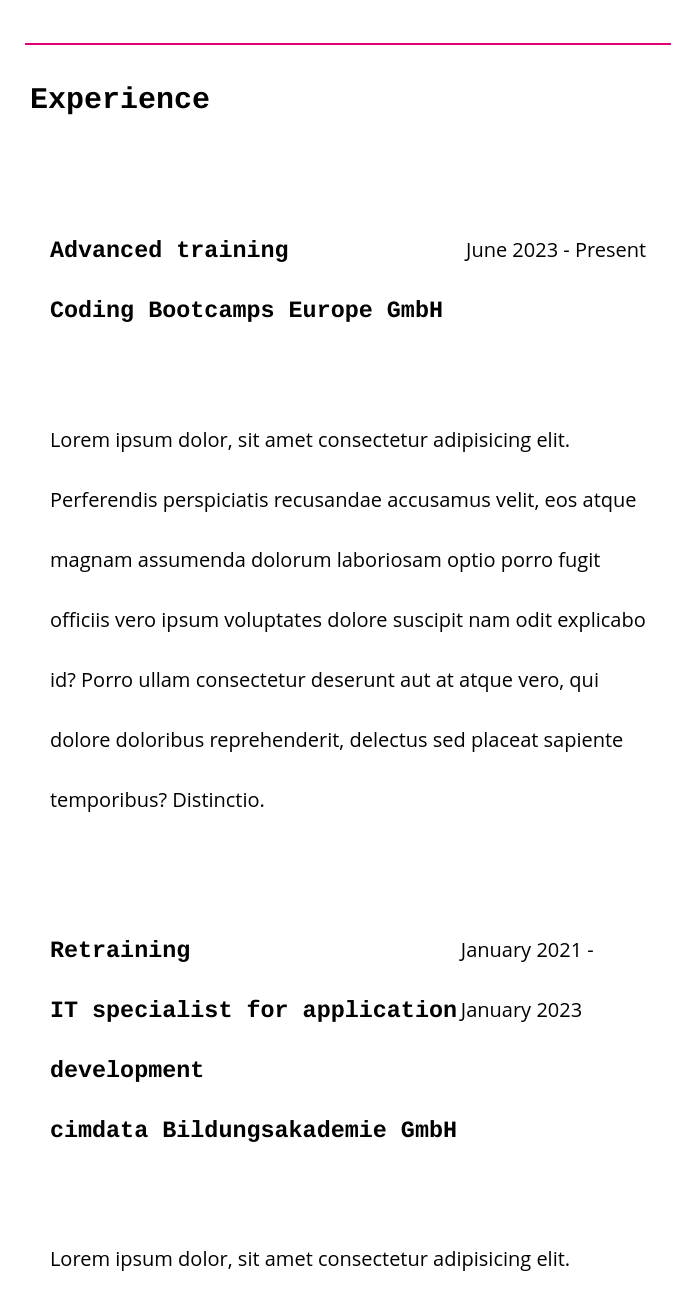
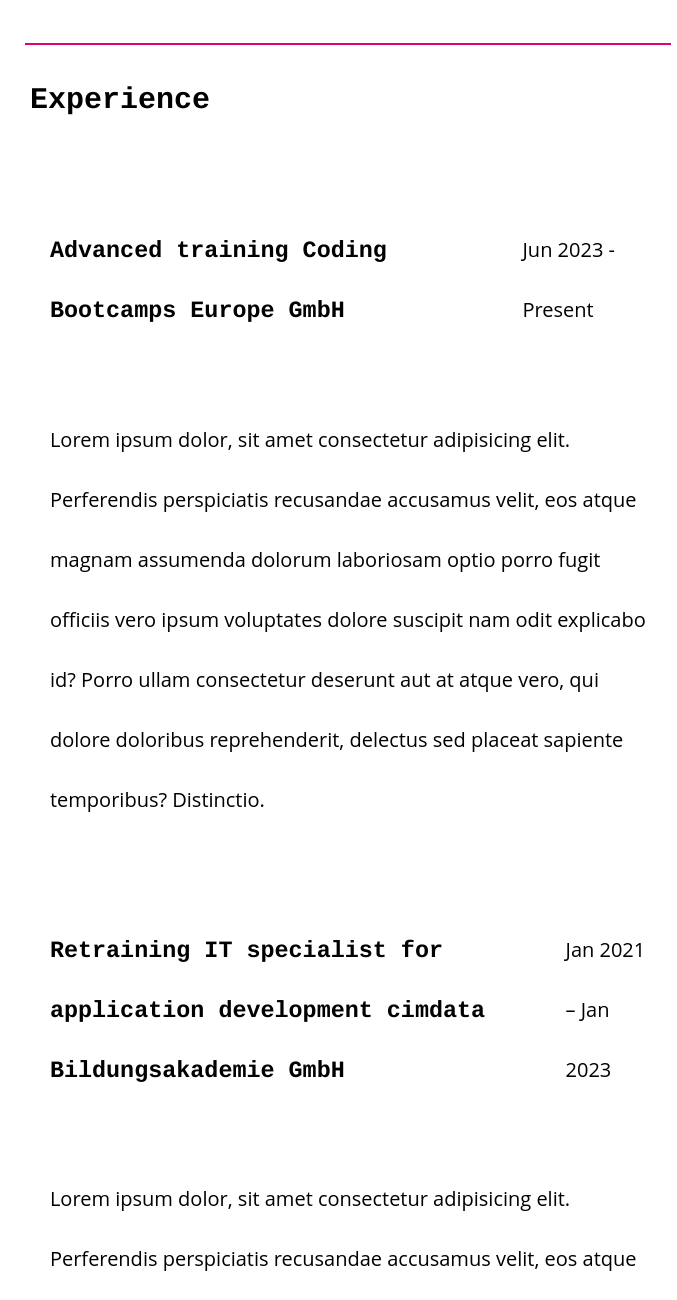
Before and after one commit to Beggsn/coding, a plain HTML site: page CV/index.html in a window 1280 px wide. Shown: the part 1102-2402 px from the top of the page, without its empty margins (292-969 px from the left). Drawn offline with nearby package versions, Linux system fonts and the light colour scheme.

Commit message:
unimportant changes

```diff
--- a/CV/index.html
+++ b/CV/index.html
@@ -59,10 +59,9 @@
             <section>
                 <header class="experience-header">
                     <h3>
-                        Advanced training <br />
-                        Coding Bootcamps Europe GmbH
+                        Advanced training Coding Bootcamps Europe GmbH
                     </h3>
-                    <p>June 2023 - Present</p>
+                    <p>Jun 2023 - Present</p>
                 </header>
                 <p>
                     Lorem ipsum dolor, sit amet consectetur adipisicing elit.
@@ -77,10 +76,10 @@
             <section>
                 <header class="experience-header">
                     <h3>
-                        Retraining <br />IT specialist for application development <br />
+                        Retraining IT specialist for application development
                         cimdata Bildungsakademie GmbH
                     </h3>
-                    <p>January 2021 - January 2023</p>
+                    <p>Jan 2021 – Jan 2023</p>
                 </header>
                 <p>
                     Lorem ipsum dolor, sit amet consectetur adipisicing elit.
```
